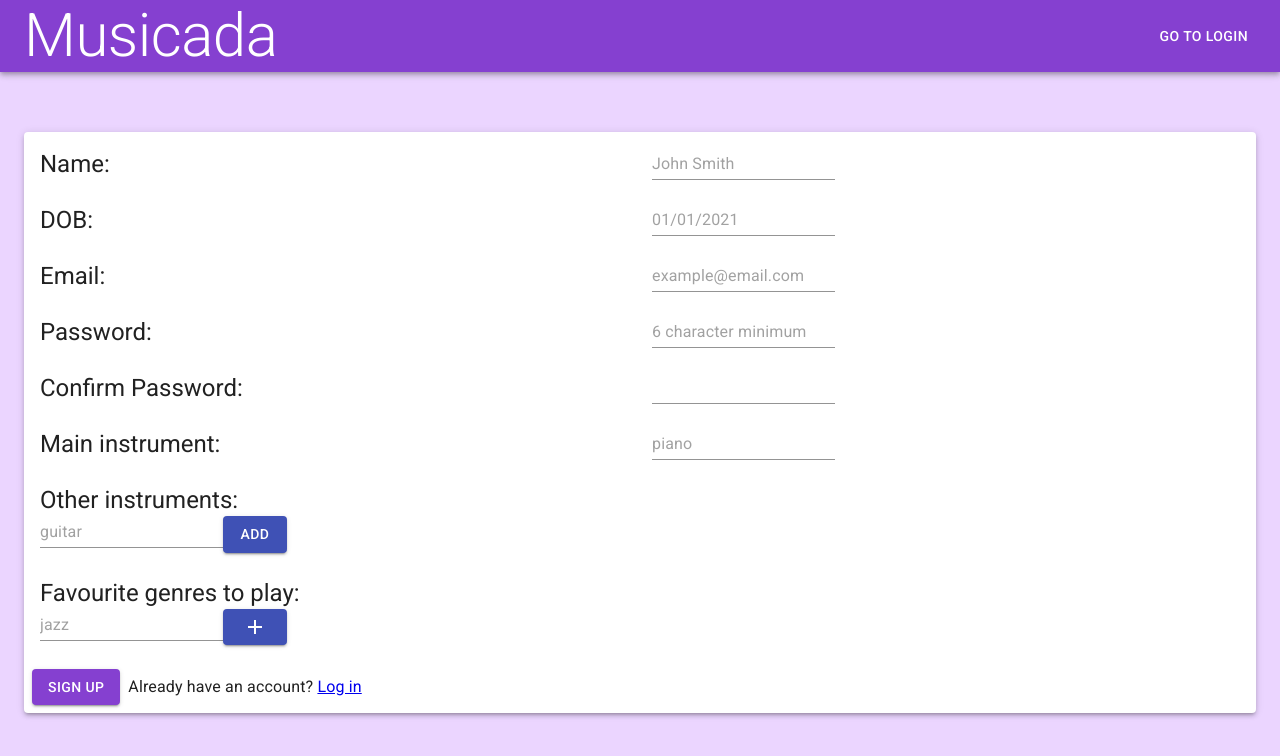
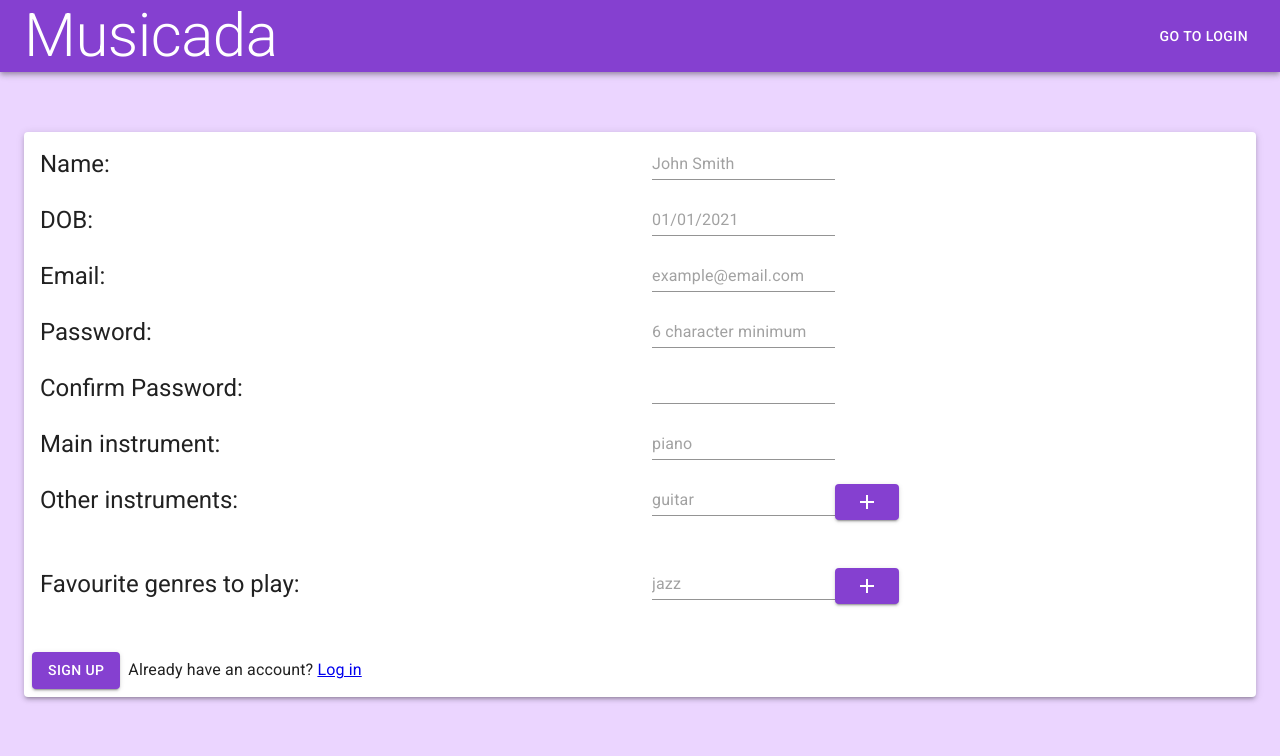
Before and after one commit to arob0017/Musicada, a React (Create React App) app in the folder client/: page /register in a window 1280 px wide. Shown: the top 756 px of the page. Built offline with nearby package versions, Linux system fonts and the light colour scheme.

Commit message:
touch up

```diff
--- a/client/src/components/register.js
+++ b/client/src/components/register.js
@@ -7,7 +7,7 @@ import ExpandMoreIcon from '@material-ui/icons/ExpandMore';
 import AddIcon from '@material-ui/icons/Add';
 
 import API from "../utils/API";
-
+import "./style.css"
 
 const Register = withRouter((props) => {
 
@@ -156,13 +156,7 @@ const Register = withRouter((props) => {
 
                             <Divider />
 
-                            <Grid item xs={12}>
-                                {/* <Accordion elevation={0}>
-                                        <AccordionSummary
-                                            expandIcon={<ExpandMoreIcon />}
-                                            aria-controls="panel1a-content"
-                                            id="panel1a-header"
-                                        > */}
+
                             <Grid item xs={6}>
                                 <Typography htmlFor="instrumentOther" variant="h5" component="p">Other instruments:</Typography>
                             </Grid>
@@ -175,27 +169,17 @@ const Register = withRouter((props) => {
                                     type="text"
                                     placeholder="guitar"
                                 />
-                                    <Button variant="contained" color="primary" onClick={addInstrument}>Add</Button>
+                                <Button variant="contained" color="primary" onClick={addInstrument}><AddIcon /></Button>
                             </Grid>
-                                {/* </AccordionSummary>
-                                        <AccordionDetails> */}
+                            <Grid item xs={12}>
                                 {state.otherInstruments.map(instrument => (
 
                                     <Typography>
                                         {instrument}
                                     </Typography>
                                 ))}
-                                {/* </AccordionDetails> */}
-                                {/* </Accordion> */}
                             </Grid>
-
-                            <Grid item xs={12}>
-                                {/* <Accordion elevation={0}>
-                                        <AccordionSummary
-                                            expandIcon={<ExpandMoreIcon />}
-                                            aria-controls="panel1a-content"
-                                            id="panel1a-header"
-                                        > */}
+                            <br></br>
                             <Grid item xs={6}>
                                 <Typography htmlFor="genre" variant="h5" component="p">Favourite genres to play:</Typography>
                             </Grid>
@@ -210,17 +194,16 @@ const Register = withRouter((props) => {
                                 />
                                 <Button variant="contained" color="primary" onClick={addGenre}><AddIcon /></Button>
                             </Grid>
-                                {/* {/* </AccordionSummary>
-                                        <AccordionDetails> */}
+                            <br></br>
+                            <Grid item xs={12}>
                                 {state.genres.map(newGenre => (
 
                                     <Typography>
                                         {newGenre}
                                     </Typography>
                                 ))}
-                                {/* </AccordionDetails>
-                                    </Accordion> */}
                             </Grid>
+
 
 
                             {/* <Grid item xs={6}>
--- a/client/src/components/style.css
+++ b/client/src/components/style.css
@@ -17,7 +17,7 @@ footer {
 }
 
 /* Primary Theme Colour */
-.MuiAppBar-colorPrimary, .themeColor {
+.MuiAppBar-colorPrimary, .themeColor, .MuiButton-containedPrimary {
     background-color: #8540d0 !important;
 }
 
@@ -32,6 +32,7 @@ footer {
 .root {
     display: 'flex';
     max-width: 1000px;
+    margin-top: -40px;
 }
 .logoutCard {
     margin-top: 60px;
@@ -87,3 +88,6 @@ footer {
         /* max-width: 900px; */
     }
 }
+.Soon {
+    text-align: center;
+}
--- a/client/src/pages/Favorites.js
+++ b/client/src/pages/Favorites.js
@@ -6,7 +6,7 @@ class FavoritesTab extends Component {
     render() {
 
         return (
-            <h1>Favourites tab</h1>
+            <h1 className="Soon">Favourites coming soon</h1>
         );
     }
 }
--- a/client/src/pages/NightOut.js
+++ b/client/src/pages/NightOut.js
@@ -6,7 +6,7 @@ class NightOutTab extends Component {
     render() {
 
         return (
-            <h1>Night Out tab</h1>
+            <h1 className="Soon">Night Out coming soon</h1>
         );
     }
 }
```
Lines whose indentation alone changed are shown as unchanged.
